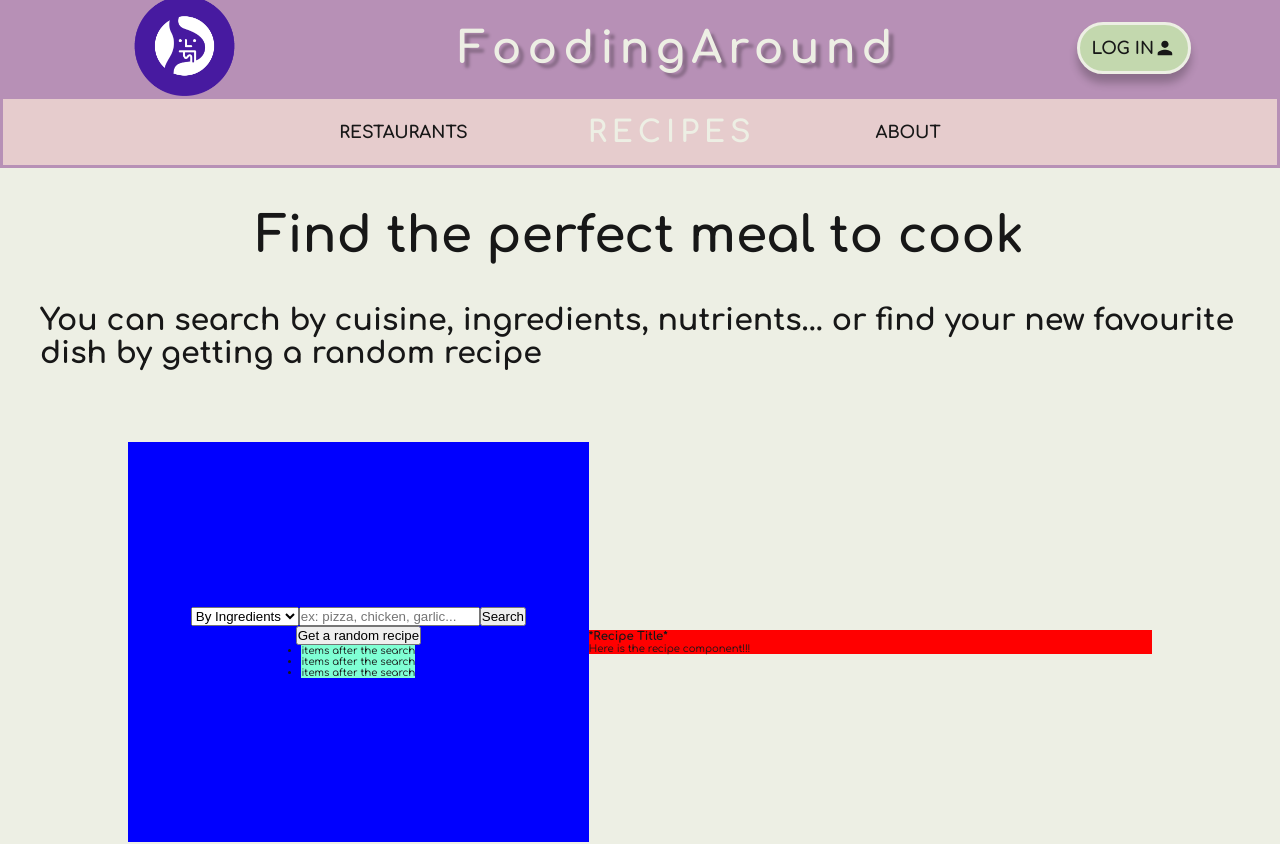
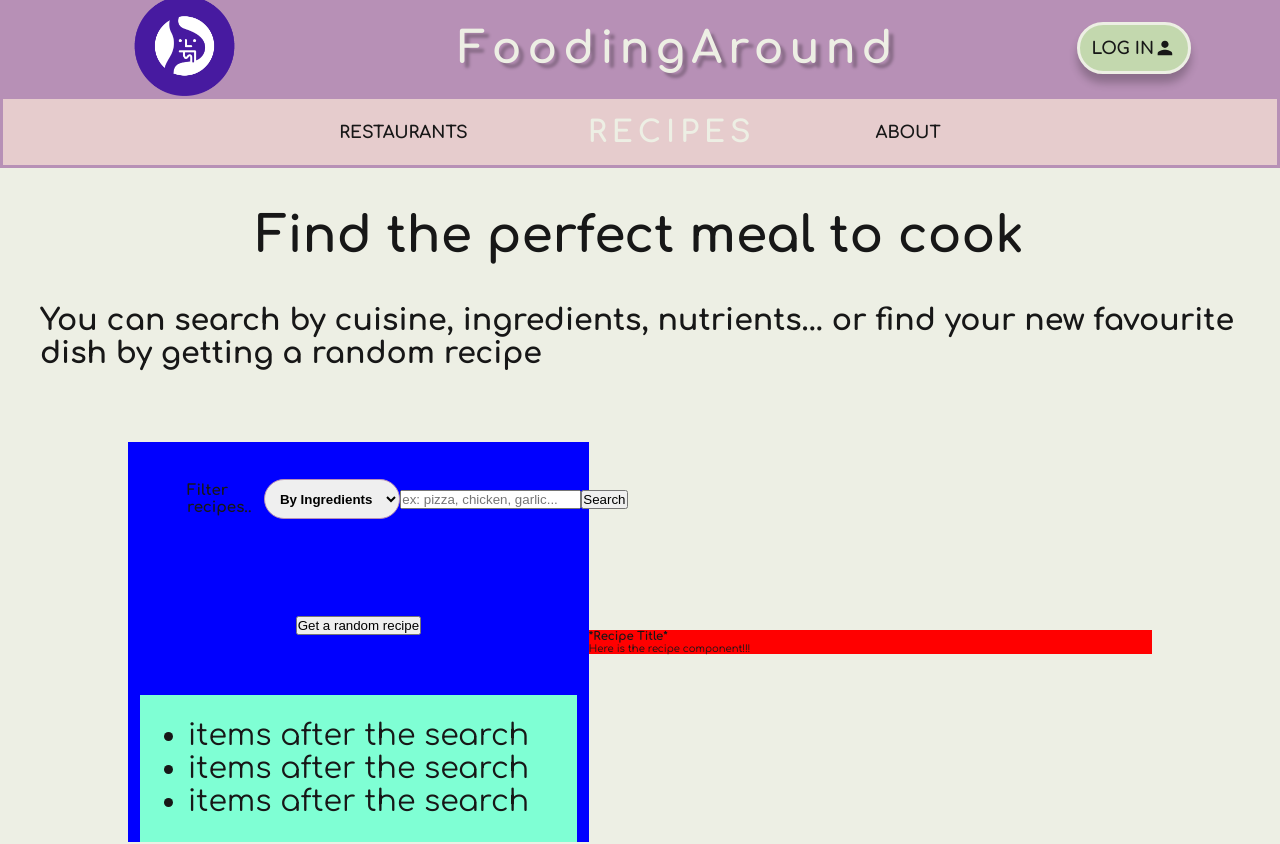
Before and after one commit to CalinP1/FoodingAround, a React (Vite) app: page /recipes in a window 1280 px wide. Shown: the top 844 px of the page. Built offline with nearby package versions, Linux system fonts and the light colour scheme.

Commit message:
recipes layout

```diff
--- a/src/pages/Recipes.jsx
+++ b/src/pages/Recipes.jsx
@@ -19,9 +19,12 @@ function Recipes() {
         <div className={styles.SearchAndDisplayContainer}>
           <div className={styles.searchConatiner}>
             <form className={styles.searchRecipeForm}>
-              <select>
-                <option className={styles.searchOptions}>By Ingredients</option>
-                <option className={styles.searchOptions}>By Nutrients</option>
+              <span className={styles.searchContainerFilterText}>
+                Filter recipes..
+              </span>
+              <select className={styles.selectSearchOptions}>
+                <option>By Ingredients</option>
+                <option>By Nutrients</option>
               </select>
               <input
                 className={styles.afterTheOptionInput}
@@ -34,15 +37,9 @@ function Recipes() {
             </button>
             <div className={styles.listRecipesByName}>
               <ul className={styles.recipeListAfterSearchForPreview}>
-                <li className={styles.recipeItemForPreview}>
-                  items after the search
-                </li>
-                <li className={styles.recipeItemForPreview}>
-                  items after the search
-                </li>
-                <li className={styles.recipeItemForPreview}>
-                  items after the search
-                </li>
+                <li>items after the search</li>
+                <li>items after the search</li>
+                <li>items after the search</li>
               </ul>
             </div>
           </div>
--- a/src/pages/Recipes.module.css
+++ b/src/pages/Recipes.module.css
@@ -30,17 +30,46 @@
   height: 100%;
   display: flex;
   flex-direction: column;
-  justify-content: center;
   align-items: center;
 }
 .displayConatiner {
   background-color: red;
   width: 55%;
 }
-
 .searchRecipeForm {
   display: flex;
+  width: 80%;
+  height: 35%;
+  justify-content: space-around;
+  align-items: center;
+}
+.selectSearchOptions {
+  padding: 1.3vh;
+  border-radius: 5rem;
+  border-style: solid;
+  border-color: var(--main-color-primary);
+  font-weight: 700;
+}
+.searchContainerFilterText {
+  font-size: 1.5rem;
+  font-weight: 700;
+  padding: 1.3rem;
+}
+.selectSearchOptions option {
+  font-size: 1.3vh;
+}
+.randomRecipeButton {
+  height: 5%;
+  margin: 6rem;
 }
 .listRecipesByName {
   background-color: aquamarine;
+  height: 45%;
+  width: 95%;
+  display: flex;
+  justify-content: center;
+  align-items: center;
 }
+.recipeListAfterSearchForPreview {
+  font-size: 3rem;
+}
```
